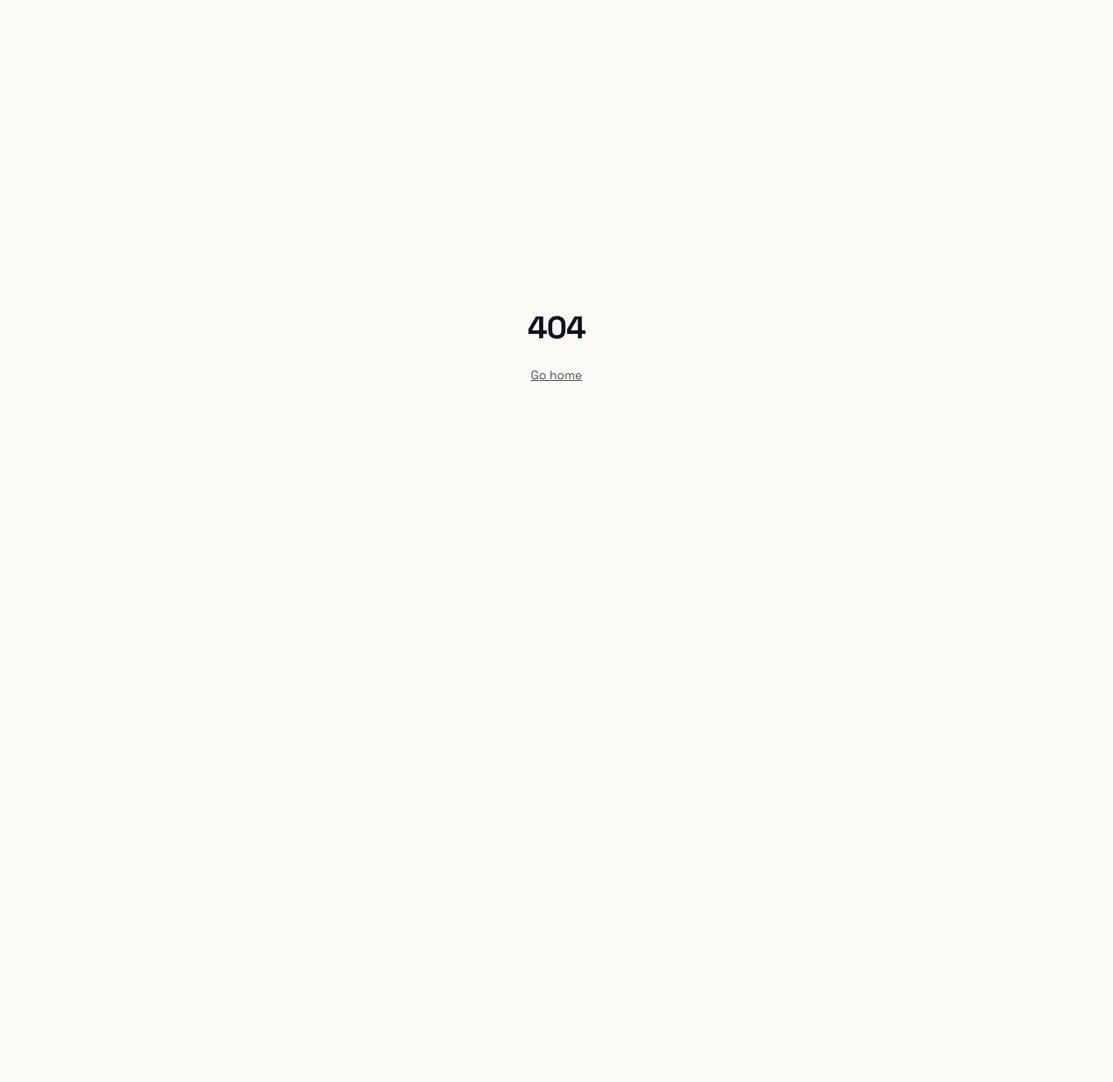
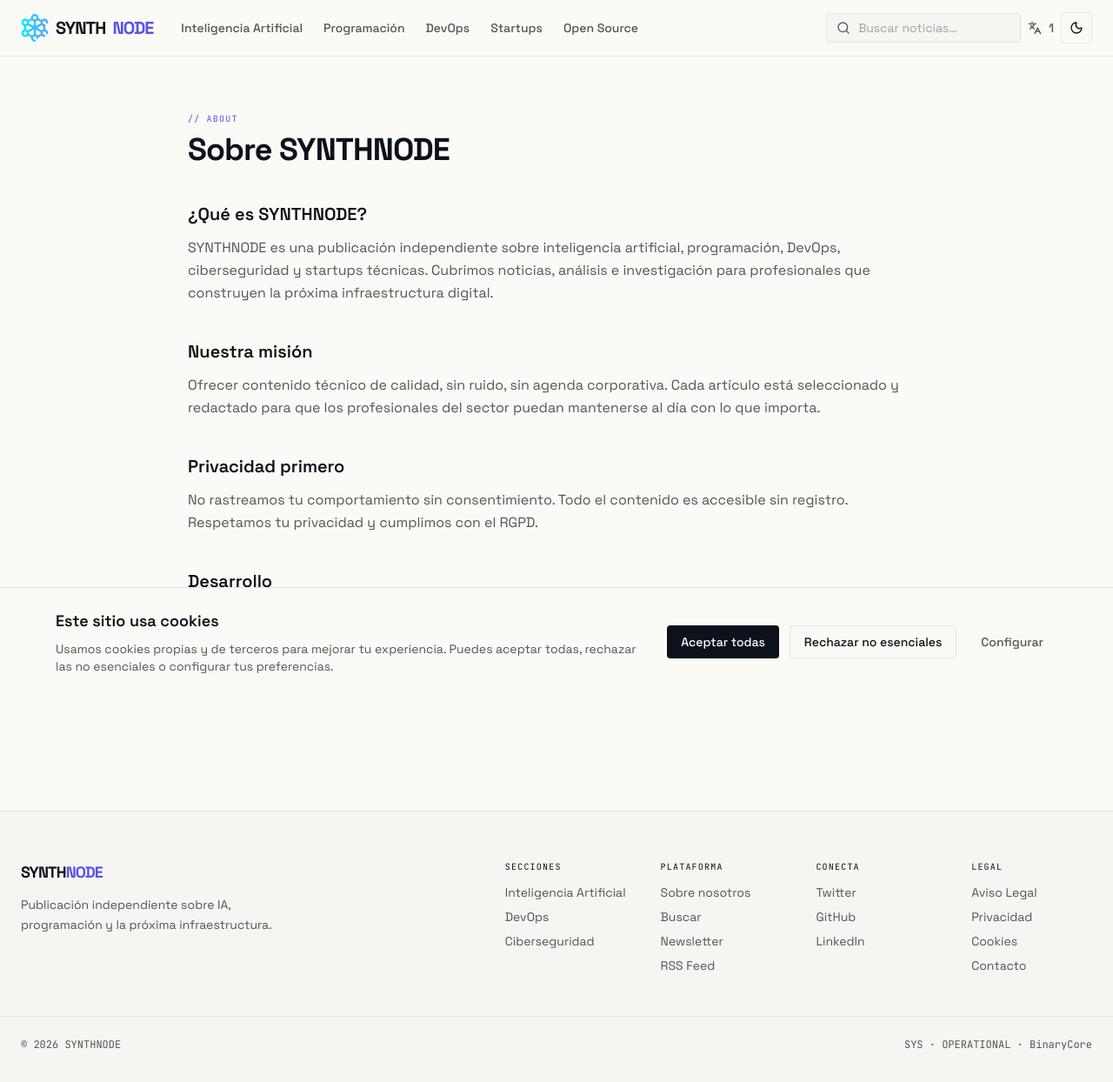
Before and after one commit to dagasji/synthnode, a Next.js app: page /1/about in a window 1280 px wide. Before the commit this address had no page. Shown: the top 1244 px of the page at 87% size. Before the commit the page ends 800 px from the top, so only its background shows below. Built offline with nearby package versions, Linux system fonts and the light colour scheme.

Commit message:
about page

```diff
--- /dev/null
+++ b/src/app/[locale]/about/page.tsx
@@ -0,0 +1,75 @@
+import type { Metadata } from "next";
+import { getTranslations } from "next-intl/server";
+import { BASE_URL } from "@/lib/constants/site";
+
+interface Props {
+  params: Promise<{ locale: string }>;
+}
+
+function localePath(locale: string, path: string): string {
+  return `${BASE_URL}${locale === "es" ? "" : `/${locale}`}${path}`;
+}
+
+export async function generateMetadata({ params }: Props): Promise<Metadata> {
+  const { locale } = await params;
+  const t = await getTranslations({ locale, namespace: "about.meta" });
+  return {
+    title: t("title"),
+    description: t("description"),
+    alternates: {
+      canonical: localePath("es", "/about"),
+      languages: {
+        es: localePath("es", "/about"),
+        en: localePath("en", "/about"),
+        "pt-BR": localePath("pt-BR", "/about"),
+        ja: localePath("ja", "/about"),
+        ko: localePath("ko", "/about"),
+        "x-default": localePath("es", "/about"),
+      },
+    },
+    openGraph: { title: t("title"), description: t("description"), type: "website" },
+  };
+}
+
+export default async function AboutPage() {
+  const t = await getTranslations("about");
+
+  return (
+    <div className="max-w-4xl mx-auto px-4 sm:px-6 py-16 space-y-10">
+      <header className="space-y-2">
+        <p className="label-mono text-brand">{t("label")}</p>
+        <h1 className="text-4xl font-bold tracking-tight">{t("title")}</h1>
+      </header>
+
+      <section className="space-y-3">
+        <h2 className="text-xl font-semibold">{t("whatIs")}</h2>
+        <p className="text-muted-foreground leading-relaxed">{t("whatIsDesc")}</p>
+      </section>
+
+      <section className="space-y-3">
+        <h2 className="text-xl font-semibold">{t("mission")}</h2>
+        <p className="text-muted-foreground leading-relaxed">{t("missionDesc")}</p>
+      </section>
+
+      <section className="space-y-3">
+        <h2 className="text-xl font-semibold">{t("privacy")}</h2>
+        <p className="text-muted-foreground leading-relaxed">{t("privacyDesc")}</p>
+      </section>
+
+      <section className="space-y-3">
+        <h2 className="text-xl font-semibold">{t("development")}</h2>
+        <p className="text-muted-foreground leading-relaxed">
+          {t("developmentDesc")}{" "}
+          <a
+            href="https://binarycore.es"
+            target="_blank"
+            rel="noopener noreferrer"
+            className="text-brand underline underline-offset-4 hover:opacity-80 transition-opacity"
+          >
+            {t("linkBinaryCore")}
+          </a>
+        </p>
+      </section>
+    </div>
+  );
+}
--- a/src/app/[locale]/error.tsx
+++ b/src/app/[locale]/error.tsx
@@ -29,7 +29,7 @@
           onClick={reset}
           className="px-5 py-2.5 bg-foreground text-background text-sm font-semibold rounded-md hover:bg-brand transition-colors"
         >
-          {t("retry")}
+          {tActions("retry")}
         </button>
         <Link
           href="/"
--- a/src/components/layout/footer.tsx
+++ b/src/components/layout/footer.tsx
@@ -37,6 +37,11 @@
           <div>
             <h4 className="label-mono text-foreground mb-3">{t("footer.platformLabel")}</h4>
             <ul className="space-y-2 text-sm text-muted-foreground">
+              <li>
+                <Link href="/about" className="hover:text-foreground">
+                  {t("footer.about")}
+                </Link>
+              </li>
               <li>
                 <Link href="/search" className="hover:text-foreground">
                   {t("navigation.search")}
@@ -103,7 +108,17 @@
       </div>
       <div className="max-w-7xl mx-auto px-4 sm:px-6 mt-12 pt-6 border-t border-border flex flex-col sm:flex-row justify-between gap-2">
         <span className="text-xs font-mono text-muted-foreground">{t("footer.copyright")}</span>
-        <span className="text-xs font-mono text-muted-foreground">SYS · OPERATIONAL</span>
+        <span className="text-xs font-mono text-muted-foreground">
+          SYS · OPERATIONAL ·{" "}
+          <a
+            href="https://binarycore.es"
+            target="_blank"
+            rel="noopener noreferrer"
+            className="hover:text-foreground transition-colors"
+          >
+            BinaryCore
+          </a>
+        </span>
       </div>
     </footer>
   );
--- a/src/messages/en.json
+++ b/src/messages/en.json
@@ -44,7 +44,8 @@
       "legal": "Legal Notice",
       "privacy": "Privacy",
       "cookies": "Cookies",
-      "contact": "Contact"
+      "contact": "Contact",
+      "about": "About"
     },
     "meta": {
       "siteName": "SYNTHNODE",
@@ -282,6 +283,23 @@
       "error": "An error occurred. Please try again."
     }
   },
+  "about": {
+    "meta": {
+      "title": "About SYNTHNODE",
+      "description": "Learn about the SYNTHNODE project, our mission and the principles behind the publication."
+    },
+    "label": "// ABOUT",
+    "title": "About SYNTHNODE",
+    "whatIs": "What is SYNTHNODE?",
+    "whatIsDesc": "SYNTHNODE is an independent publication covering artificial intelligence, programming, DevOps, cybersecurity and tech startups. We cover news, analysis and research for professionals building the next digital infrastructure.",
+    "mission": "Our mission",
+    "missionDesc": "Deliver quality technical content, free of noise and corporate agendas. Every article is curated and written so that industry professionals can stay on top of what matters.",
+    "privacy": "Privacy first",
+    "privacyDesc": "We do not track your behavior without consent. All content is accessible without registration. We respect your privacy and comply with GDPR.",
+    "development": "Development",
+    "developmentDesc": "SYNTHNODE was developed by BinaryCore, a company specializing in software development and innovative technology solutions. We prioritize user experience, performance and accessibility.",
+    "linkBinaryCore": "BinaryCore"
+  },
   "cookieBanner": {
     "title": "This site uses cookies",
     "description": "We use own and third-party cookies to improve your experience. You can accept all, reject non-essential, or configure your preferences.",
--- a/src/messages/es.json
+++ b/src/messages/es.json
@@ -44,7 +44,8 @@
       "legal": "Aviso Legal",
       "privacy": "Privacidad",
       "cookies": "Cookies",
-      "contact": "Contacto"
+      "contact": "Contacto",
+      "about": "Sobre nosotros"
     },
     "meta": {
       "siteName": "SYNTHNODE",
@@ -254,6 +255,23 @@
       "body": "Para dudas sobre cookies, usa el formulario de contacto del sitio."
     }
   },
+  "about": {
+    "meta": {
+      "title": "Sobre SYNTHNODE",
+      "description": "Conoce el proyecto SYNTHNODE, nuestra misión y los principios que guían la publicación."
+    },
+    "label": "// ABOUT",
+    "title": "Sobre SYNTHNODE",
+    "whatIs": "¿Qué es SYNTHNODE?",
+    "whatIsDesc": "SYNTHNODE es una publicación independiente sobre inteligencia artificial, programación, DevOps, ciberseguridad y startups técnicas. Cubrimos noticias, análisis e investigación para profesionales que construyen la próxima infraestructura digital.",
+    "mission": "Nuestra misión",
+    "missionDesc": "Ofrecer contenido técnico de calidad, sin ruido, sin agenda corporativa. Cada artículo está seleccionado y redactado para que los profesionales del sector puedan mantenerse al día con lo que importa.",
+    "privacy": "Privacidad primero",
+    "privacyDesc": "No rastreamos tu comportamiento sin consentimiento. Todo el contenido es accesible sin registro. Respetamos tu privacidad y cumplimos con el RGPD.",
+    "development": "Desarrollo",
+    "developmentDesc": "SYNTHNODE ha sido desarrollado por BinaryCore, empresa especializada en desarrollo de software y soluciones tecnológicas innovadoras. Priorizamos la experiencia del usuario, el rendimiento y la accesibilidad.",
+    "linkBinaryCore": "BinaryCore"
+  },
   "cookieBanner": {
     "title": "Este sitio usa cookies",
     "description": "Usamos cookies propias y de terceros para mejorar tu experiencia. Puedes aceptar todas, rechazar las no esenciales o configurar tus preferencias.",
--- a/src/messages/ja.json
+++ b/src/messages/ja.json
@@ -44,7 +44,8 @@
       "legal": "Legal Notice",
       "privacy": "Privacy",
       "cookies": "Cookies",
-      "contact": "Contact"
+      "contact": "Contact",
+      "about": "このサイトについて"
     },
     "meta": {
       "siteName": "SYNTHNODE",
@@ -282,6 +283,23 @@
       "error": "An error occurred. Please try again."
     }
   },
+  "about": {
+    "meta": {
+      "title": "SYNTHNODEについて",
+      "description": "SYNTHNODEプロジェクト、私たちのミッション、出版物の背後にある原則について学びます。"
+    },
+    "label": "// ABOUT",
+    "title": "SYNTHNODEについて",
+    "whatIs": "SYNTHNODEとは？",
+    "whatIsDesc": "SYNTHNODEは、人工知能、プログラミング、DevOps、サイバーセキュリティ、テックスタートアップを扱う独立した出版物です。次のデジタルインフラを構築するプロフェッショナルのためのニュース、分析、調査をカバーしています。",
+    "mission": "私たちのミッション",
+    "missionDesc": "ノイズや企業のアジェンダのない、質の高い技術コンテンツを提供します。すべての記事は、業界のプロフェッショナルが重要なことを把握できるよう厳選・執筆されています。",
+    "privacy": "プライバシー優先",
+    "privacyDesc": "同意なしに行動を追跡しません。すべてのコンテンツは登録なしでアクセス可能です。プライバシーを尊重し、GDPRに準拠しています。",
+    "development": "開発",
+    "developmentDesc": "SYNTHNODEはBinaryCoreによって開発されました。ユーザーエクスペリエンス、パフォーマンス、アクセシビリティを優先しています。",
+    "linkBinaryCore": "BinaryCore"
+  },
   "cookieBanner": {
     "title": "このサイトはCookieを使用しています",
     "description": "体験を向上させるために、独自CookieとサードパーティCookieを使用しています。すべて受け入れる、必須でないものを拒否する、または設定をカスタマイズできます。",
--- a/src/messages/ko.json
+++ b/src/messages/ko.json
@@ -44,7 +44,8 @@
       "legal": "Legal Notice",
       "privacy": "Privacy",
       "cookies": "Cookies",
-      "contact": "Contact"
+      "contact": "Contact",
+      "about": "정보"
     },
     "meta": {
       "siteName": "SYNTHNODE",
@@ -282,6 +283,23 @@
       "error": "An error occurred. Please try again."
     }
   },
+  "about": {
+    "meta": {
+      "title": "SYNTHNODE 소개",
+      "description": "SYNTHNODE 프로젝트, 우리의 사명 및 출판물 뒤의 원칙에 대해 알아보세요."
+    },
+    "label": "// ABOUT",
+    "title": "SYNTHNODE 소개",
+    "whatIs": "SYNTHNODE란?",
+    "whatIsDesc": "SYNTHNODE는 인공지능, 프로그래밍, DevOps, 사이버보안, 테크 스타트업을 다루는 독립 출판물입니다. 다음 디지털 인프라를 구축하는 전문가들을 위한 뉴스, 분석, 연구를 다룹니다.",
+    "mission": "우리의 사명",
+    "missionDesc": "노이즈와 기업 의제 없는 고품질 기술 콘텐츠를 제공합니다. 모든 기사는 업계 전문가들이 중요한 것을 파악할 수 있도록 엄선해서 작성됩니다.",
+    "privacy": "개인정보 우선",
+    "privacyDesc": "동의 없이 행동을 추적하지 않습니다. 모든 콘텐츠는 회원가입 없이 이용 가능합니다. 개인정보를 존중하며 GDPR을 준수합니다.",
+    "development": "개발",
+    "developmentDesc": "SYNTHNODE는 BinaryCore가 개발했습니다. 사용자 경험, 성능, 접근성을 우선시합니다.",
+    "linkBinaryCore": "BinaryCore"
+  },
   "cookieBanner": {
     "title": "이 사이트는 쿠키를 사용합니다",
     "description": "경험을 향상시키기 위해 자체 및 제3자 쿠키를 사용합니다. 모두 수락, 필수가 아닌 것 거부, 또는 설정을 구성할 수 있습니다.",
--- a/src/messages/pt-BR.json
+++ b/src/messages/pt-BR.json
@@ -44,7 +44,8 @@
       "legal": "Legal Notice",
       "privacy": "Privacy",
       "cookies": "Cookies",
-      "contact": "Contact"
+      "contact": "Contact",
+      "about": "Sobre"
     },
     "meta": {
       "siteName": "SYNTHNODE",
@@ -282,6 +283,23 @@
       "error": "An error occurred. Please try again."
     }
   },
+  "about": {
+    "meta": {
+      "title": "Sobre o SYNTHNODE",
+      "description": "Conheça o projeto SYNTHNODE, nossa missão e os princípios por trás da publicação."
+    },
+    "label": "// ABOUT",
+    "title": "Sobre o SYNTHNODE",
+    "whatIs": "O que é o SYNTHNODE?",
+    "whatIsDesc": "SYNTHNODE é uma publicação independente sobre inteligência artificial, programação, DevOps, segurança cibernética e startups de tecnologia. Cobrimos notícias, análises e pesquisas para profissionais que constroem a próxima infraestrutura digital.",
+    "mission": "Nossa missão",
+    "missionDesc": "Fornecer conteúdo técnico de qualidade, sem ruído e sem agendas corporativas. Cada artigo é selecionado e escrito para que os profissionais do setor possam acompanhar o que importa.",
+    "privacy": "Privacidade em primeiro lugar",
+    "privacyDesc": "Não rastreamos seu comportamento sem consentimento. Todo o conteúdo é acessível sem cadastro. Respeitamos sua privacidade e cumprimos com o RGPD.",
+    "development": "Desenvolvimento",
+    "developmentDesc": "SYNTHNODE foi desenvolvido pela BinaryCore, empresa especializada em desenvolvimento de software e soluções tecnológicas inovadoras. Priorizamos a experiência do usuário, desempenho e acessibilidade.",
+    "linkBinaryCore": "BinaryCore"
+  },
   "cookieBanner": {
     "title": "Este site usa cookies",
     "description": "Usamos cookies próprias e de terceiros para melhorar sua experiência. Você pode aceitar todas, rejeitar as não essenciais ou configurar suas preferências.",
```
